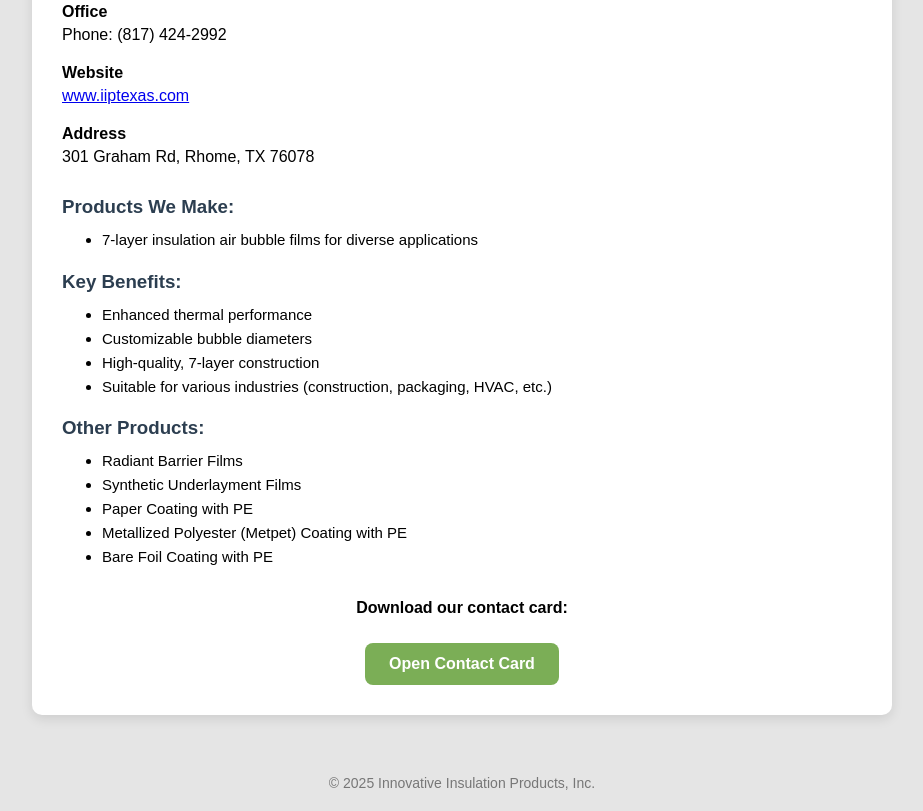
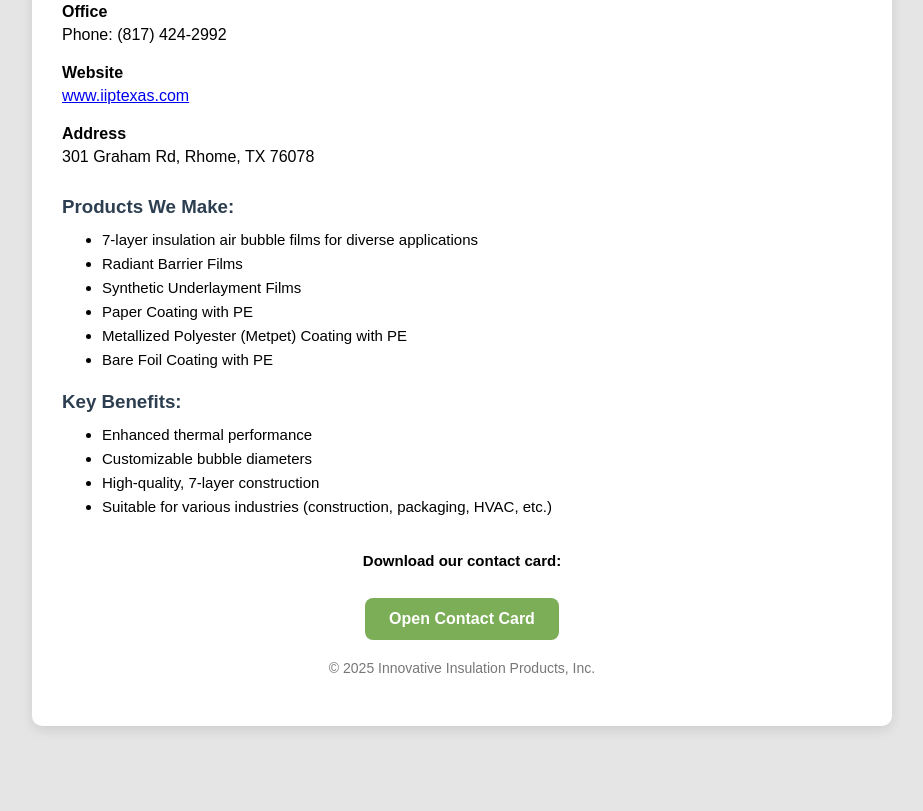
Before and after one commit to anviposhia/iip-website, a plain HTML site: page index.html in a window 1280 px wide. Shown: the part 430-1241 px from the top of the page, without its empty margins (178-1101 px from the left). After the commit the page ends 1196 px from the top, so only its background shows below. Drawn offline with Linux system fonts and the light colour scheme.

Commit message:
Update index.html

```diff
--- a/index.html
+++ b/index.html
@@ -142,6 +142,11 @@
       <h3>Products We Make:</h3>
       <ul>
         <li>7-layer insulation air bubble films for diverse applications</li>
+         <li>Radiant Barrier Films</li>
+        <li>Synthetic Underlayment Films</li>
+        <li>Paper Coating with PE</li>
+        <li>Metallized Polyester (Metpet) Coating with PE</li>
+        <li>Bare Foil Coating with PE</li>
       </ul>
 
       <h3>Key Benefits:</h3>
@@ -151,16 +156,6 @@
         <li>High-quality, 7-layer construction</li>
         <li>Suitable for various industries (construction, packaging, HVAC, etc.)</li>
       </ul>
-
-      <h3>Other Products:</h3>
-      <ul>
-        <li>Radiant Barrier Films</li>
-        <li>Synthetic Underlayment Films</li>
-        <li>Paper Coating with PE</li>
-        <li>Metallized Polyester (Metpet) Coating with PE</li>
-        <li>Bare Foil Coating with PE</li>
-      </ul>
-    </div>
 
     <div class="qr">
       <p><strong>Download our contact card:</strong></p>
```
